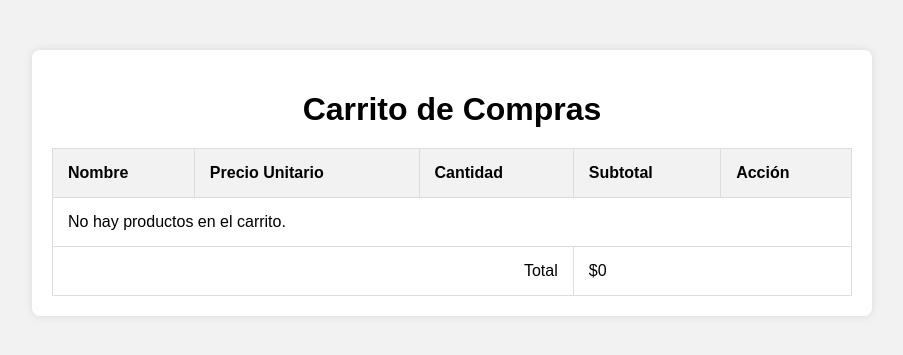
After one commit to terezadelavega/bisuteria, a PHP site: page /mostrarCarrito.php in a window 1280 px wide. The commit adds this page. Shown: the top 355 px of the page, without its empty margins (188-1091 px from the left). Run offline with PHP 8.4, Linux system fonts and the light colour scheme.

Commit message:
avances Yosy

```diff
--- /dev/null
+++ b/modelos/Producto.php
@@ -0,0 +1,36 @@
+<?php
+require_once 'Conn.php';
+
+class Producto {
+    private $pdo;
+
+    public function __construct($pdo) {
+        $this->pdo = $pdo;
+    }
+
+    public function crearProducto($nombre, $descripcion, $precio, $cantidad_stock) {
+        $sql = "INSERT INTO productos (nombre, descripcion, precio, cantidad_stock) VALUES (?, ?, ?, ?)";
+        $stmt = $this->pdo->prepare($sql);
+        return $stmt->execute([$nombre, $descripcion, $precio, $cantidad_stock]);
+    }
+
+    public function obtenerProducto($id) {
+        $sql = "SELECT * FROM productos WHERE id = ?";
+        $stmt = $this->pdo->prepare($sql);
+        $stmt->execute([$id]);
+        return $stmt->fetch();
+    }
+
+    public function actualizarProducto($id, $nombre, $descripcion, $precio, $cantidad_stock) {
+        $sql = "UPDATE productos SET nombre = ?, descripcion = ?, precio = ?, cantidad_stock = ? WHERE id = ?";
+        $stmt = $this->pdo->prepare($sql);
+        return $stmt->execute([$nombre, $descripcion, $precio, $cantidad_stock, $id]);
+    }
+
+    public function eliminarProducto($id) {
+        $sql = "DELETE FROM productos WHERE id = ?";
+        $stmt = $this->pdo->prepare($sql);
+        return $stmt->execute([$id]);
+    }
+}
+?>
--- /dev/null
+++ b/mostrarCarrito.php
@@ -0,0 +1,119 @@
+<?php
+require_once 'modelos/Conn.php';
+require_once 'modelos/Producto.php';
+session_start();
+
+$total = 0;
+
+if (!empty($_SESSION['carrito'])) {
+    foreach ($_SESSION['carrito'] as $item) {
+        $total += $item['precio'] * $item['cantidad'];
+    }
+}
+?>
+<!DOCTYPE html>
+<html lang="es">
+<head>
+    <meta charset="UTF-8">
+    <title>Carrito de Compras</title>
+    <style>
+        body {
+            font-family: Arial, sans-serif;
+            background-color: #f2f2f2;
+        }
+        .container {
+            max-width: 800px;
+            margin: 50px auto;
+            background-color: #ffffff;
+            padding: 20px;
+            border-radius: 8px;
+            box-shadow: 0 0 10px rgba(0, 0, 0, 0.1);
+        }
+        h1 {
+            text-align: center;
+            margin-bottom: 20px;
+        }
+        table {
+            width: 100%;
+            border-collapse: collapse;
+        }
+        table, th, td {
+            border: 1px solid #dddddd;
+        }
+        th, td {
+            padding: 15px;
+            text-align: left;
+        }
+        th {
+            background-color: #f2f2f2;
+        }
+        .total {
+            text-align: right;
+        }
+        button[type="submit"] {
+            background-color: #f44336;
+            color: white;
+            padding: 10px 20px;
+            border: none;
+            border-radius: 4px;
+            cursor: pointer;
+            font-size: 16px;
+            display: flex;
+            align-items: center;
+        }
+        button[type="submit"]:hover {
+            background-color: #d32f2f;
+        }
+        .delete-icon {
+            margin-right: 10px;
+        }
+    </style>
+</head>
+<body>
+    <div class="container">
+        <h1>Carrito de Compras</h1>
+        <table>
+            <thead>
+                <tr>
+                    <th>Nombre</th>
+                    <th>Precio Unitario</th>
+                    <th>Cantidad</th>
+                    <th>Subtotal</th>
+                    <th>Acción</th>
+                </tr>
+            </thead>
+            <tbody>
+                <?php if (!empty($_SESSION['carrito'])): ?>
+                    <?php foreach ($_SESSION['carrito'] as $item): ?>
+                        <tr>
+                            <td><?php echo $item['nombre']; ?></td>
+                            <td>$<?php echo $item['precio']; ?></td>
+                            <td><?php echo $item['cantidad']; ?></td>
+                            <td>$<?php echo $item['precio'] * $item['cantidad']; ?></td>
+                            <td>
+                                <form action="controladores/eliminarDelCarrito.php" method="post">
+                                    <input type="hidden" name="eliminar_id" value="<?php echo $item['id']; ?>">
+                                    <button type="submit">
+                                        <span class="delete-icon">&#128465;</span> <!-- Icono de papelera -->
+                                        Eliminar
+                                    </button>
+                                </form>
+                            </td>
+                        </tr>
+                    <?php endforeach; ?>
+                <?php else: ?>
+                    <tr>
+                        <td colspan="5">No hay productos en el carrito.</td>
+                    </tr>
+                <?php endif; ?>
+            </tbody>
+            <tfoot>
+                <tr>
+                    <td colspan="3" class="total">Total</td>
+                    <td colspan="2">$<?php echo $total; ?></td>
+                </tr>
+            </tfoot>
+        </table>
+    </div>
+</body>
+</html>
```
Also changed, not shown: actualizarProducto.php (+55 -6 lines), agregarProducto.php (added, +71 -0 lines), eliminarProducto.php (+76 -7 lines), formularioProducto.php (deleted, +0 -16 lines), procesarProducto.php (+20 -5 lines).
